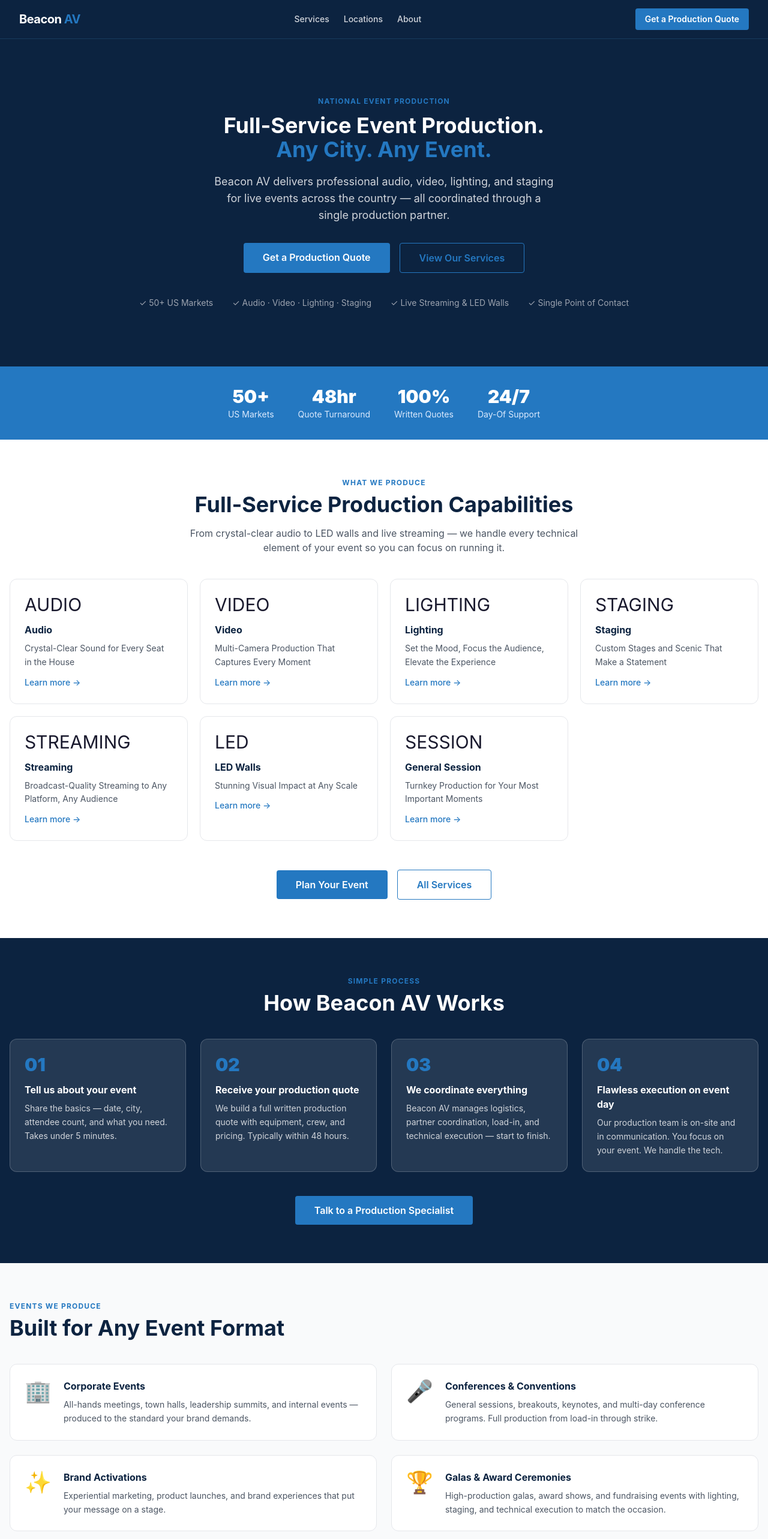
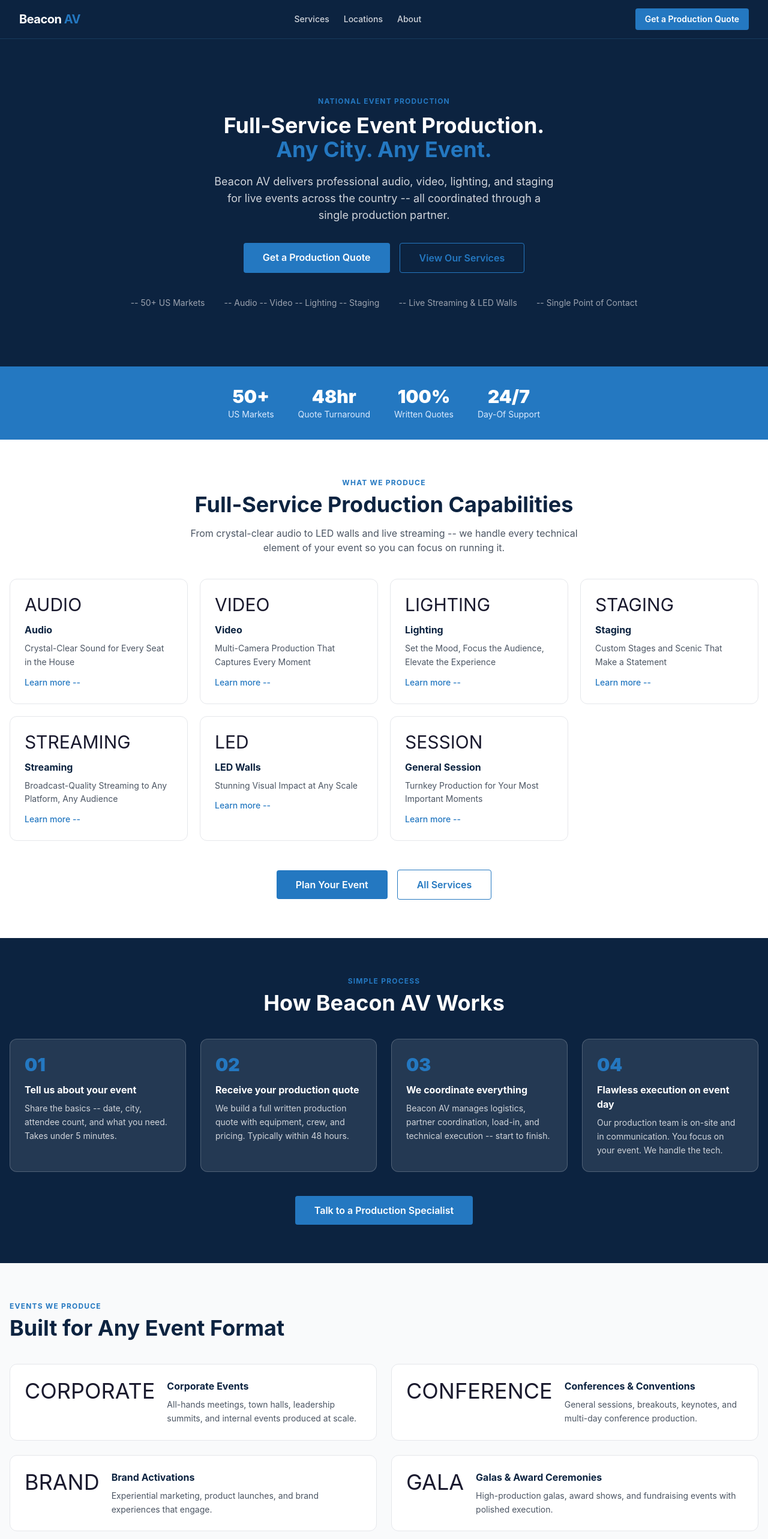
Before and after one commit to BeacoAV/BeaconAV-Site, a Next.js app: page / in a window 1280 px wide. Shown: the top 2566 px of the page at 60% size. Built offline with nearby package versions, Linux system fonts and the light colour scheme.

Commit message:
fix: remove corrupted UTF-8 characters from homepage

```diff
--- a/app/page.tsx
+++ b/app/page.tsx
@@ -9,16 +9,16 @@
 };
 
 const eventTypes = [
-  { icon: '🏢', title: 'Corporate Events', desc: 'All-hands meetings, town halls, leadership summits, and internal events — produced to the standard your brand demands.' },
-  { icon: '🎤', title: 'Conferences & Conventions', desc: 'General sessions, breakouts, keynotes, and multi-day conference programs. Full production from load-in through strike.' },
-  { icon: '✨', title: 'Brand Activations', desc: 'Experiential marketing, product launches, and brand experiences that put your message on a stage.' },
-  { icon: '🏆', title: 'Galas & Award Ceremonies', desc: 'High-production galas, award shows, and fundraising events with lighting, staging, and technical execution to match the occasion.' },
+  { icon: 'CORPORATE', title: 'Corporate Events', desc: 'All-hands meetings, town halls, leadership summits, and internal events produced at scale.' },
+  { icon: 'CONFERENCE', title: 'Conferences & Conventions', desc: 'General sessions, breakouts, keynotes, and multi-day conference production.' },
+  { icon: 'BRAND', title: 'Brand Activations', desc: 'Experiential marketing, product launches, and brand experiences that engage.' },
+  { icon: 'GALA', title: 'Galas & Award Ceremonies', desc: 'High-production galas, award shows, and fundraising events with polished execution.' },
 ];
 
 const whyUs = [
-  { title: 'Single point of contact', desc: 'One production partner manages everything — audio, video, lighting, staging, and crew. No coordinating between five vendors.' },
+  { title: 'Single point of contact', desc: 'One production partner manages everything -- audio, video, lighting, staging, and crew. No coordinating between five vendors.' },
   { title: 'Nationwide coverage', desc: 'Active in 50+ US markets. Same production standard whether your event is in Austin, New York, or Los Angeles.' },
-  { title: 'Vetted partner network', desc: 'Our production network is built from experienced AV companies and technicians — verified, insured, and held to Beacon AV standards.' },
+  { title: 'Vetted partner network', desc: 'Our production network is built from experienced AV companies and technicians -- verified, insured, and held to Beacon AV standards.' },
   { title: 'Transparent fixed pricing', desc: 'Every event gets a written quote before we move. The number you approve is the number you pay.' },
 ];
 
@@ -31,10 +31,10 @@
 
 const faqs = [
   { q: 'What size events does Beacon AV support?', a: 'We produce events from 50 to 5,000+ attendees. Whether it\'s a boardroom general session or a national sales conference, our partner network scales to the requirement.' },
-  { q: 'How does Beacon AV operate nationally without a local office in every city?', a: 'We operate through a vetted partner network of AV companies and technicians in 50+ markets. Beacon AV manages the production, logistics, and quality control centrally — you deal with one team regardless of city.' },
+  { q: 'How does Beacon AV operate nationally without a local office in every city?', a: 'We operate through a vetted partner network of AV companies and technicians in 50+ markets. Beacon AV manages the production, logistics, and quality control centrally -- you deal with one team regardless of city.' },
   { q: 'Do you own equipment or rent it?', a: 'We source the best equipment for each event through our partner network. This lets us spec the right gear for your specific requirements rather than being limited to what a single company owns.' },
-  { q: 'Can you handle multi-city or touring events?', a: 'Yes — multi-city and roadshow production is one of our specialties. Our national footprint means we can execute the same show in different cities on consecutive days.' },
-  { q: 'How quickly can you turn a quote around?', a: 'Most event inquiries receive a preliminary budget range within 24 hours. A full written production quote is typically delivered within 48–72 hours.' },
+  { q: 'Can you handle multi-city or touring events?', a: 'Yes -- multi-city and roadshow production is one of our specialties. Our national footprint means we can execute the same show in different cities on consecutive days.' },
+  { q: 'How quickly can you turn a quote around?', a: 'Most event inquiries receive a preliminary budget range within 24 hours. A full written production quote is typically delivered within 48--72 hours.' },
 ];
 
 export default function HomePage() {
@@ -49,17 +49,17 @@
             <span className="text-accent">Any City. Any Event.</span>
           </h1>
           <p className="text-gray-300 text-lg max-w-xl mx-auto mb-8">
-            Beacon AV delivers professional audio, video, lighting, and staging for live events across the country — all coordinated through a single production partner.
+            Beacon AV delivers professional audio, video, lighting, and staging for live events across the country -- all coordinated through a single production partner.
           </p>
           <div className="flex flex-wrap gap-4 justify-center">
             <Link href="/contact" className="btn-primary text-base px-8 py-3">Get a Production Quote</Link>
             <Link href="/services" className="btn-outline text-base px-8 py-3">View Our Services</Link>
           </div>
           <div className="mt-10 flex flex-wrap justify-center gap-8 text-sm text-gray-400">
-            <span>✓ 50+ US Markets</span>
-            <span>✓ Audio · Video · Lighting · Staging</span>
-            <span>✓ Live Streaming & LED Walls</span>
-            <span>✓ Single Point of Contact</span>
+            <span>-- 50+ US Markets</span>
+            <span>-- Audio -- Video -- Lighting -- Staging</span>
+            <span>-- Live Streaming & LED Walls</span>
+            <span>-- Single Point of Contact</span>
           </div>
         </div>
       </section>
@@ -81,14 +81,14 @@
         <div className="max-w-7xl mx-auto">
           <p className="section-label text-center">What We Produce</p>
           <h2 className="section-title text-center mt-2 mb-4">Full-Service Production Capabilities</h2>
-          <p className="text-gray-600 text-center max-w-2xl mx-auto mb-10">From crystal-clear audio to LED walls and live streaming — we handle every technical element of your event so you can focus on running it.</p>
+          <p className="text-gray-600 text-center max-w-2xl mx-auto mb-10">From crystal-clear audio to LED walls and live streaming -- we handle every technical element of your event so you can focus on running it.</p>
           <div className="grid grid-cols-1 sm:grid-cols-2 lg:grid-cols-4 gap-5">
             {services.map((s) => (
               <Link key={s.slug} href={`/services/${s.slug}`} className="card hover:border-accent hover:shadow-md transition-all group">
                 <div className="text-3xl mb-3">{s.icon}</div>
                 <h3 className="font-bold text-navy mb-2 group-hover:text-accent transition-colors">{s.shortTitle}</h3>
                 <p className="text-gray-600 text-sm leading-relaxed">{s.tagline}</p>
-                <span className="text-accent text-sm font-medium mt-3 inline-block">Learn more →</span>
+                <span className="text-accent text-sm font-medium mt-3 inline-block">Learn more --</span>
               </Link>
             ))}
           </div>
@@ -107,9 +107,9 @@
           <h2 className="section-title-light text-center mt-2 mb-10">How Beacon AV Works</h2>
           <div className="grid grid-cols-1 sm:grid-cols-2 lg:grid-cols-4 gap-6">
             {[
-              { n: '01', t: 'Tell us about your event', d: 'Share the basics — date, city, attendee count, and what you need. Takes under 5 minutes.' },
+              { n: '01', t: 'Tell us about your event', d: 'Share the basics -- date, city, attendee count, and what you need. Takes under 5 minutes.' },
               { n: '02', t: 'Receive your production quote', d: 'We build a full written production quote with equipment, crew, and pricing. Typically within 48 hours.' },
-              { n: '03', t: 'We coordinate everything', d: 'Beacon AV manages logistics, partner coordination, load-in, and technical execution — start to finish.' },
+              { n: '03', t: 'We coordinate everything', d: 'Beacon AV manages logistics, partner coordination, load-in, and technical execution -- start to finish.' },
               { n: '04', t: 'Flawless execution on event day', d: 'Our production team is on-site and in communication. You focus on your event. We handle the tech.' },
             ].map((step) => (
               <div key={step.n} className="bg-white/10 rounded-xl p-6 border border-white/20">
@@ -153,7 +153,7 @@
             <div className="space-y-5">
               {whyUs.map((w) => (
                 <div key={w.title} className="flex gap-4 items-start">
-                  <span className="text-accent font-bold text-lg flex-shrink-0 mt-0.5">✓</span>
+                  <span className="text-accent font-bold text-lg flex-shrink-0 mt-0.5">--</span>
                   <div>
                     <p className="font-semibold text-navy">{w.title}</p>
                     <p className="text-gray-600 text-sm mt-0.5">{w.desc}</p>
@@ -165,12 +165,12 @@
           <div className="bg-navy rounded-2xl p-8 text-white">
             <h3 className="text-xl font-bold mb-6">Request a Production Quote</h3>
             <div className="space-y-4 text-sm text-gray-300 mb-6">
-              <p>Tell us about your event and we&apos;ll turn around a full written production quote — typically within 48 hours.</p>
+              <p>Tell us about your event and we&apos;ll turn around a full written production quote -- typically within 48 hours.</p>
               <p>No obligation. No pressure. Just a fast, professional quote with everything itemized.</p>
               <ul className="space-y-2">
-                <li className="flex gap-2"><span className="text-accent">✓</span> Audio, video, lighting, staging</li>
-                <li className="flex gap-2"><span className="text-accent">✓</span> Live streaming & hybrid events</li>
-                <li className="flex gap-2"><span className="text-accent">✓</span> LED walls & custom production</li>
+                <li className="flex gap-2"><span className="text-accent">--</span> Audio, video, lighting, staging</li>
+                <li className="flex gap-2"><span className="text-accent">--</span> Live streaming & hybrid events</li>
+                <li className="flex gap-2"><span className="text-accent">--</span> LED walls & custom production</li>
               </ul>
             </div>
             <Link href="/contact" className="btn-primary w-full text-center block py-3">Get a Production Quote</Link>
@@ -184,13 +184,13 @@
         <div className="max-w-7xl mx-auto text-center">
           <p className="section-label">Nationwide Coverage</p>
           <h2 className="section-title mt-2 mb-4">We Produce Events in 50+ US Cities</h2>
-          <p className="text-gray-600 mb-8 max-w-xl mx-auto">Active production partners in every major market — and the ability to source crews in most secondary markets within 48 hours.</p>
+          <p className="text-gray-600 mb-8 max-w-xl mx-auto">Active production partners in every major market -- and the ability to source crews in most secondary markets within 48 hours.</p>
           <div className="flex flex-wrap justify-center gap-3 mb-8">
             {['Austin','New York','Los Angeles','Chicago','Dallas','Miami','Las Vegas','Houston','Phoenix','Denver','Seattle','Atlanta'].map((city) => (
               <span key={city} className="px-4 py-1.5 bg-white border border-gray-200 rounded-full text-sm text-gray-700 font-medium">{city}</span>
             ))}
           </div>
-          <Link href="/locations" className="text-accent font-semibold hover:underline">View All Locations →</Link>
+          <Link href="/locations" className="text-accent font-semibold hover:underline">View All Locations --</Link>
         </div>
       </section>
 
@@ -214,12 +214,12 @@
       <section className="bg-navy py-16 px-4 text-center">
         <div className="max-w-2xl mx-auto">
           <h2 className="section-title-light mb-4">Ready to Produce Something Great?</h2>
-          <p className="text-gray-300 mb-8">Tell us about your event and we&apos;ll get you a full production quote — fast.</p>
+          <p className="text-gray-300 mb-8">Tell us about your event and we&apos;ll get you a full production quote -- fast.</p>
           <div className="flex flex-wrap gap-4 justify-center">
             <Link href="/contact" className="btn-primary text-base px-8 py-3">Request a Production Quote</Link>
             <Link href="/services" className="btn-outline text-base px-8 py-3">Browse Services</Link>
           </div>
-          <p className="text-gray-400 text-sm mt-4">No obligation · Quotes within 48 hours · No spam</p>
+          <p className="text-gray-400 text-sm mt-4">No obligation -- Quotes within 48 hours -- No spam</p>
         </div>
       </section>
     </>
```
